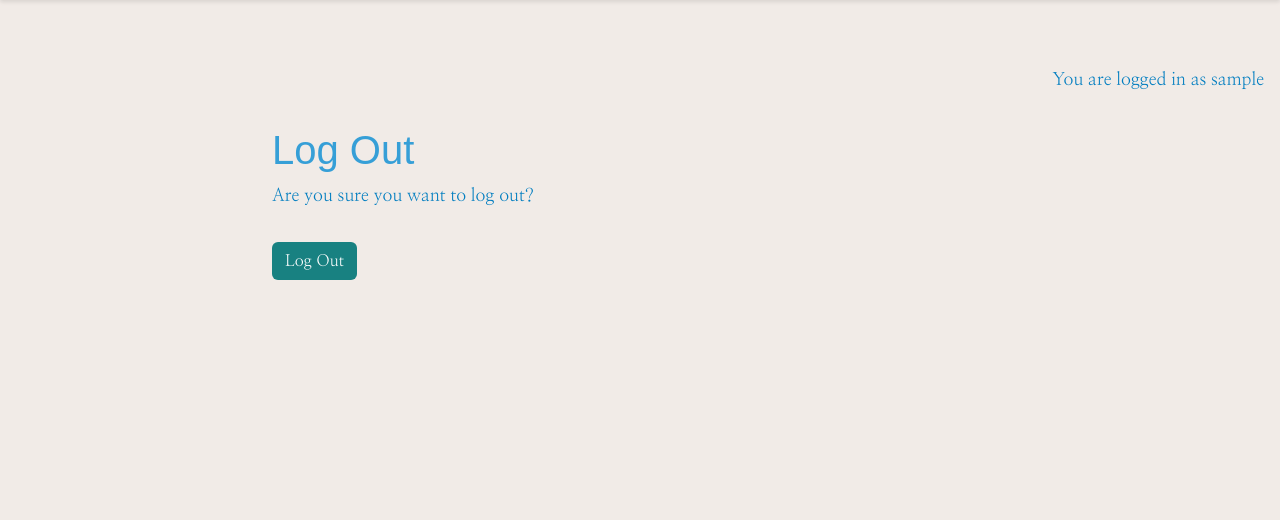
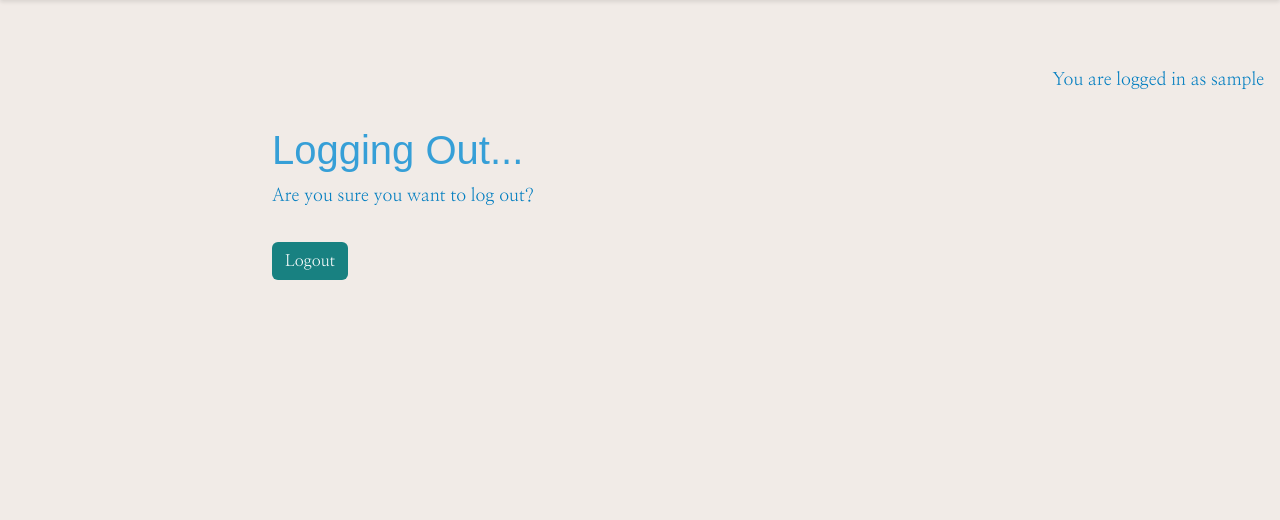
Before and after one commit to Gilberto2025123/parent-code-blog, a Django app: page /accounts/logout/ in a window 1280 px wide. Shown: the part 66-586 px from the top of the page. Run offline with Django 4.2, Linux system fonts and the light colour scheme; the visitor is signed in with stand-in values (Sample User, id 1); parts of the project's set-up code (start-up, migrations or seed data) failed here and were passed over; some libraries are stand-ins or nearby versions; some web fonts are replaced.

Commit message:
Test deployment

```diff
--- a/templates/account/logout.html
+++ b/templates/account/logout.html
@@ -8,7 +8,7 @@
 <div class="container">
     <div class="row">
         <div class="col-md-8 mt-3 offset-md-2">
-            <h3>{% trans "Log Out" %}</h3>
+            <h3>{% trans "Logging Out..." %}</h3>
 
             <p>{% trans 'Are you sure you want to log out?' %}</p>
         </div>
@@ -21,7 +21,7 @@
                 {% if redirect_field_value %}
                 <input type="hidden" name="{{ redirect_field_name }}" value="{{ redirect_field_value }}" />
                 {% endif %}
-                <button class="btn btn-signup right" type="submit">{% trans 'Log Out' %}</button>
+                <button class="btn btn-signup right" type="submit">{% trans 'Logout' %}</button>
             </form>
         </div>
     </div>
```
